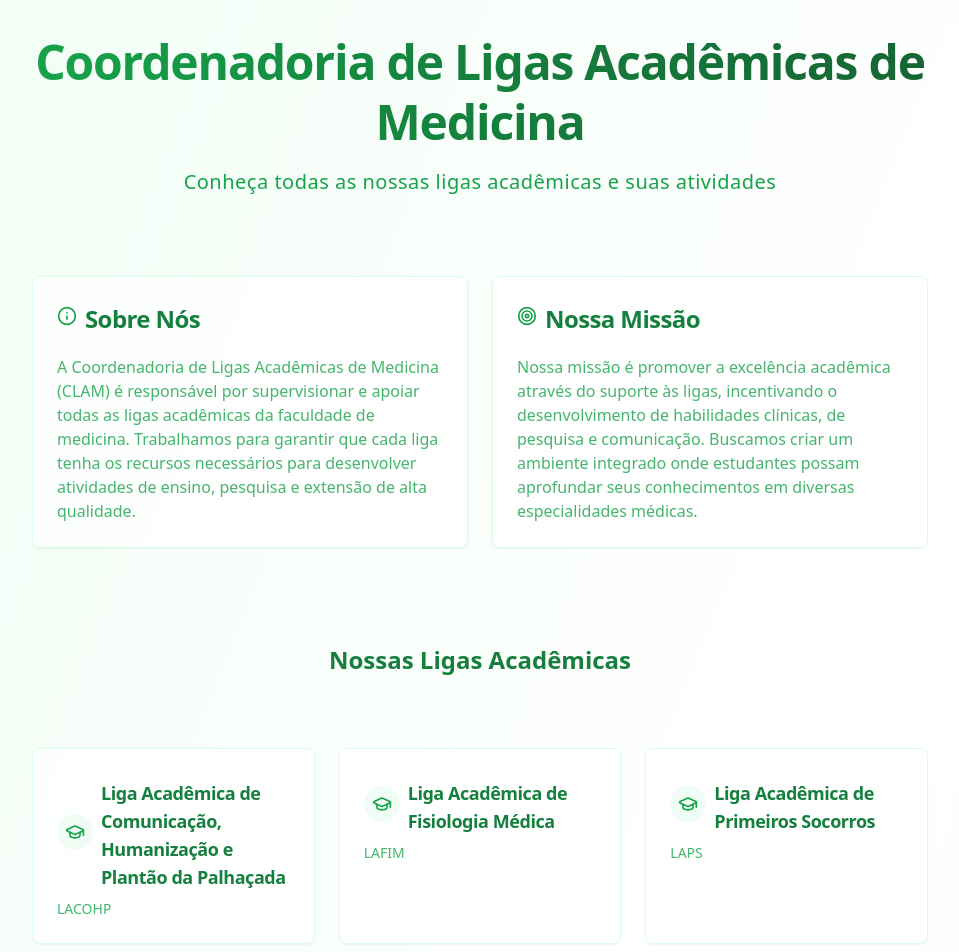
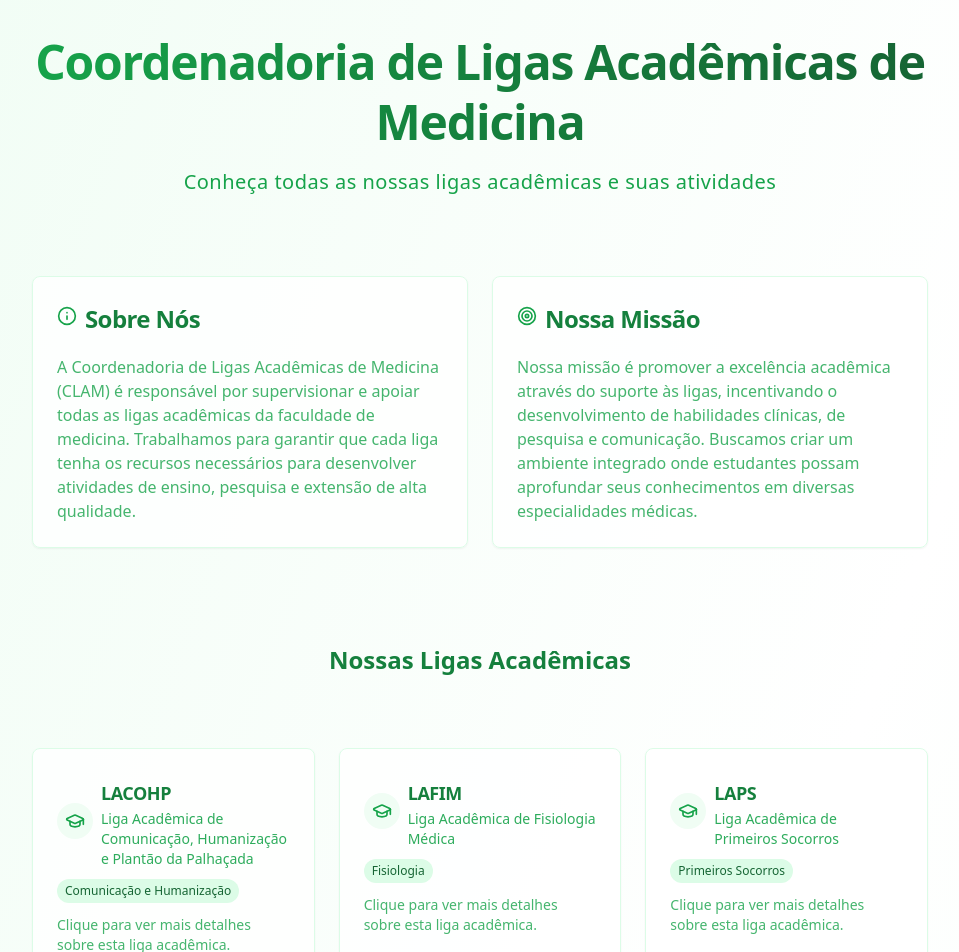
Before and after one commit to TeteuTias/dadg-site-principal, a React (Vite) app: page /leagues in a window 1280 px wide. Shown: the top 952 px of the page, without its empty margins (160-1119 px from the left). Built offline with nearby package versions, Linux system fonts and the light colour scheme.

Commit message:
Refactor: Display league acronym and meaning
Display the league acronym as the primary title and its meaning below it. Also, retain the specialty information below the league name.

```diff
--- a/app/pages/Leagues.tsx
+++ b/app/pages/Leagues.tsx
@@ -80,11 +80,19 @@ const LeaguesPage = () => {
                   <div className="p-2 rounded-full bg-green-50 flex items-center justify-center group-hover:bg-green-100 transition-colors">
                     <GraduationCap className="h-5 w-5 text-green-600 transition-transform duration-300 group-hover:rotate-12" />
                   </div>
-                  <CardTitle className="text-green-700 text-lg">{league.name}</CardTitle>
+                  <div>
+                    <CardTitle className="text-green-700 text-lg">{league.description}</CardTitle>
+                    <p className="text-sm text-green-600/90 mt-0.5">{league.name}</p>
+                  </div>
                 </CardHeader>
                 <CardContent>
-                  <CardDescription className="text-green-600/80 line-clamp-2">
-                    {league.description || "Clique para ver mais detalhes sobre esta liga acadêmica."}
+                  {league.specialty && (
+                    <p className="text-xs font-medium bg-green-100 text-green-800 px-2 py-1 rounded-full inline-block mb-2">
+                      {league.specialty}
+                    </p>
+                  )}
+                  <CardDescription className="text-green-600/80 line-clamp-2 mt-1">
+                    Clique para ver mais detalhes sobre esta liga acadêmica.
                   </CardDescription>
                 </CardContent>
               </Card>
```
